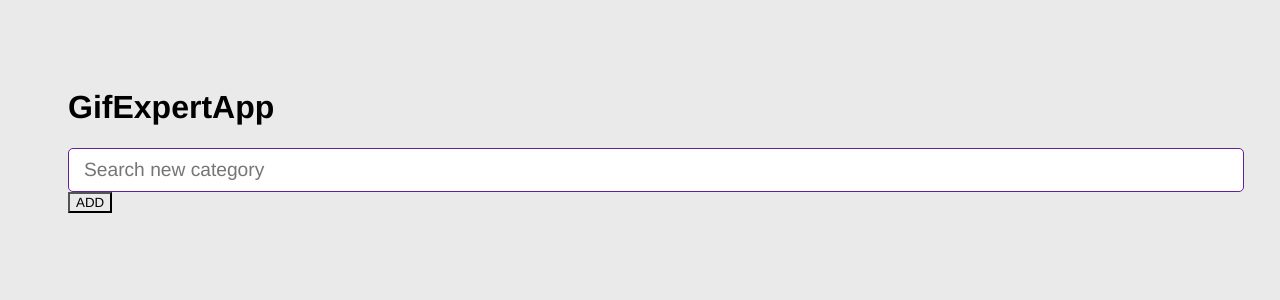
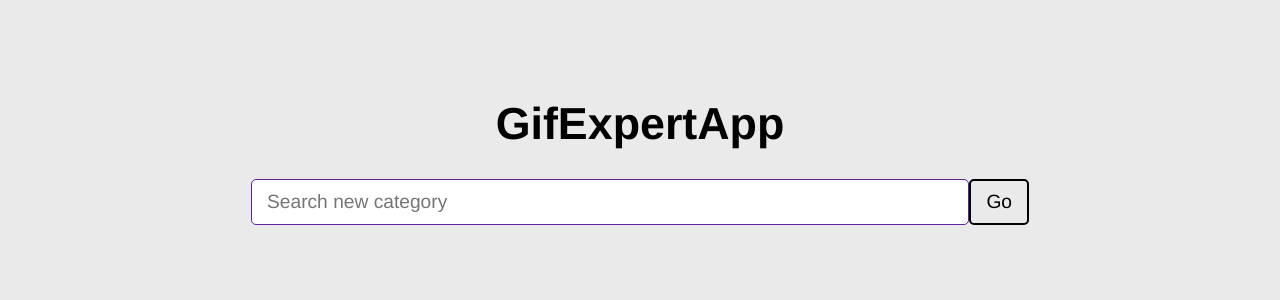
Before and after one commit to yuliannydev/learn-react, a React (Vite) app in the folder 03-gif-expert-app/: page / in a window 1280 px wide. Shown: the top 300 px of the page. Built offline with nearby package versions, Linux system fonts and the light colour scheme.

Commit message:
:sparkles: Create component GifItem

```diff
--- a/03-gif-expert-app/src/components/AddCategory.jsx
+++ b/03-gif-expert-app/src/components/AddCategory.jsx
@@ -16,7 +16,7 @@ export const AddCategory = ({onNewCategory}) => {
     }
 
       return (
-        <form onSubmit={onSubmit}>
+        <form onSubmit={onSubmit} className='search'>
             <input
             type="text"
             placeholder='Search new category'
@@ -28,7 +28,7 @@ export const AddCategory = ({onNewCategory}) => {
             type='button'
             onClick={onSubmit}
             >
-                ADD
+            Go
             </button>
         </form>
       )
--- /dev/null
+++ b/03-gif-expert-app/src/components/GifItem.jsx
@@ -0,0 +1,10 @@
+import React from 'react'
+
+export const GifItem = ({title, image_url }) => {
+  return (
+    <section className='card'>
+      <img src={image_url} alt={title} />
+      <p>{title}</p>
+    </section>
+  )
+}
--- a/03-gif-expert-app/src/components/ListGif.jsx
+++ b/03-gif-expert-app/src/components/ListGif.jsx
@@ -1,5 +1,6 @@
 import React, { useEffect, useState } from 'react'
 import { getGifs } from '../helpers/getGifs'
+import { GifItem } from './GifItem'
 
 export const ListGif = ({category}) => {
 
@@ -15,16 +16,18 @@ export const ListGif = ({category}) => {
   }, [])
 
   return (
-      <>
+    <>
       <h3> {category} </h3>
+      <section className='card-grid'>
         {
           images.map((item) => (
-            <section key={item.id}>
-              <h4>{item.title}</h4>
-              <img src={item.image_url} alt="" />
-          </section>
+            <GifItem
+            key={item.id}
+            {...item }
+            />
           ))
         }
-      </>
+      </section>
+    </>
   )
 }
--- a/03-gif-expert-app/src/styles.css
+++ b/03-gif-expert-app/src/styles.css
@@ -6,7 +6,11 @@
 body {
   padding: 60px;
 }
+.search {
+  display: flex;
+  justify-content: center;
 
+}
 input {
   background-color: white;
   border-radius: 5px;
@@ -15,7 +19,19 @@ input {
   font-size: 1.2rem;
   outline: none;
   padding: 10px 15px;
-  width: 100%;
+  width: 60%;
+}
+
+button {
+  border-radius: 5px;
+  border: 2px solid;
+  font-size: 1.2rem;
+  padding: 10px 15px;
+}
+
+h1 {
+  text-align: center;
+  font-size: 2.8rem;
 }
 
 h2 {
@@ -23,8 +39,10 @@ h2 {
 }
 
 h3 {
-  font-size: 3rem;
+  font-size: 2.4rem;
   margin-bottom: 5px;
+  text-align: center;
+  padding-bottom: 20px;
 }
 
 .card-grid {
```
